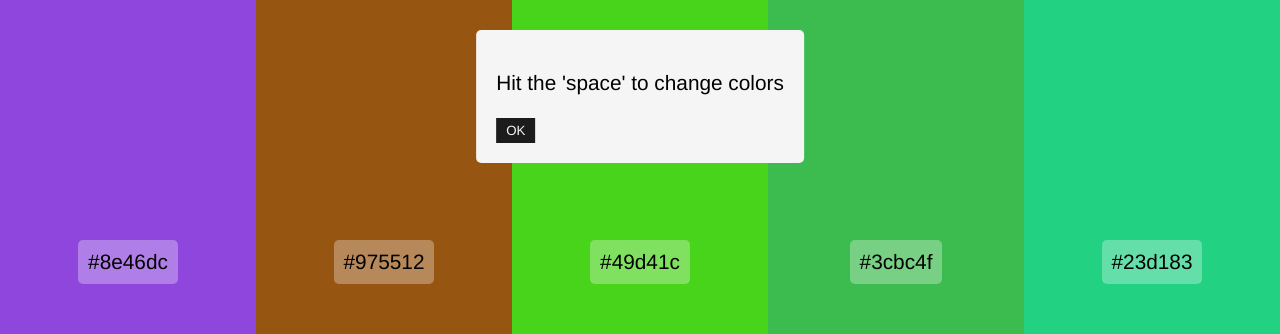
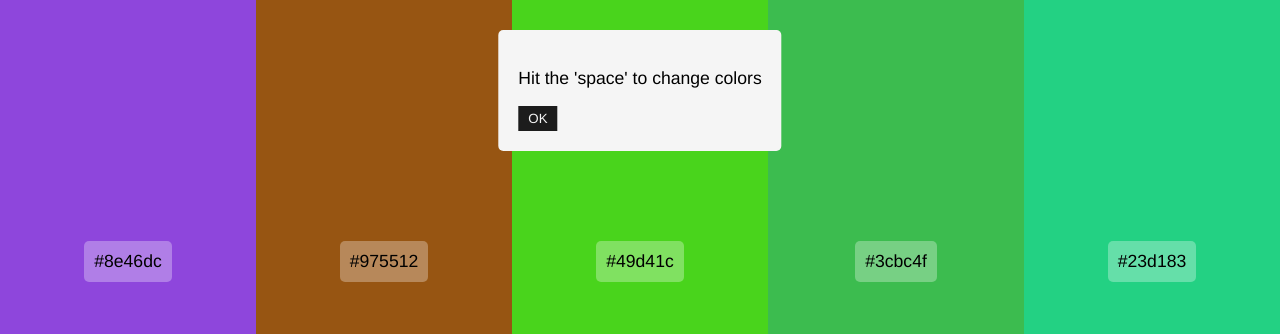
Before and after one commit to Aster0N/color-palette-picker, a Vue app: page /#8e46dc-975512-49d41c-3cbc4f-23d183 in a window 1280 px wide. Shown: the top 334 px of the page. Built offline with nearby package versions, Linux system fonts and the light colour scheme.

Commit message:
Changed font size from 1.3em to 1.1em

```diff
--- a/src/components/ColorPicker.vue
+++ b/src/components/ColorPicker.vue
@@ -111,7 +111,7 @@ export default {
 	width: 200px;
 	text-align: center;
 	transform: translateX(-50%);
-	font-size: 1.3em;
+	font-size: 1.1em;
 	border-radius: 5px;
 	padding: 20px;
 	text-transform: uppercase;
@@ -140,7 +140,7 @@ export default {
 
 	.guid-info {
 		padding: 20px;
-		font-size: 1.3em;
+		font-size: 1.1em;
 		position: absolute;
 		top: 30px;
 		left: 50%;
--- a/src/components/UI/ColorCard.vue
+++ b/src/components/UI/ColorCard.vue
@@ -81,7 +81,7 @@ export default {
 	}
 
 	.color-text {
-		font-size: 1.3em;
+		font-size: 1.1em;
 		border-radius: 5px;
 	}
 
```
